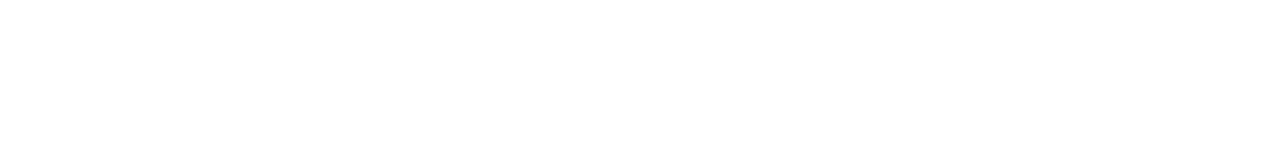
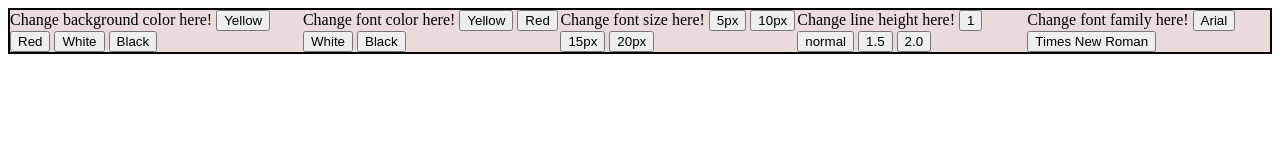
Before and after one commit to FelipeAlcantaraVieira/ShellScript, a plain HTML site: page introdução/bloco-5/Dia_4/exercicio.html in a window 1280 px wide. Drawn offline with Linux system fonts and the light colour scheme.

Commit message:
construindo estrutura da pagina, botões prontos, adicionando um pouco de style e iniciando a construção da estrutura

```diff
--- a/introdução/bloco-5/Dia_4/exercicio.html
+++ b/introdução/bloco-5/Dia_4/exercicio.html
@@ -4,8 +4,53 @@
     <meta charset="UTF-8">
     <meta name="viewport" content="width=device-width, initial-scale=1.0">
     <title>Document</title>
+    <style>
+    .preferences {
+            display:flex;
+            align-items:center;
+            border:solid black 2px;
+            background-color:rgb(235, 220, 220);
+        }
+    </style>
 </head>
 <body>
+    <section class="preferences">
+        <div id="background" class="buttons">
+            <span>Change background color here!</span>
+            <button>Yellow</button>
+            <button>Red</button>
+            <button>White</button>
+            <button>Black</button>
+        </div>
+        <div id="fontColor" class="buttons">
+            <span>Change font color here!</span>
+            <button>Yellow</button>
+            <button>Red</button>
+            <button>White</button>
+            <button>Black</button>
+        </div>
+        <div id="fontSize" class="buttons">
+            <span>Change font size here!</span>
+            <button>5px</button>
+            <button>10px</button>
+            <button>15px</button>
+            <button>20px</button>
+        </div>
+        <div id="fontSpace" class="buttons">
+            <span>Change line height here!</span>
+            <button>1</button>
+            <button>normal</button>
+            <button>1.5</button>
+            <button>2.0</button>
+        </div>
+        <div id="fontFamily" class="buttons">
+            <span>Change font family here!</span>
+            <button>Arial</button>
+            <button>Times New Roman</button>
+        </div>
+    </section>
+    <script>
 
+    </script>
 </body>
 </html>
```
